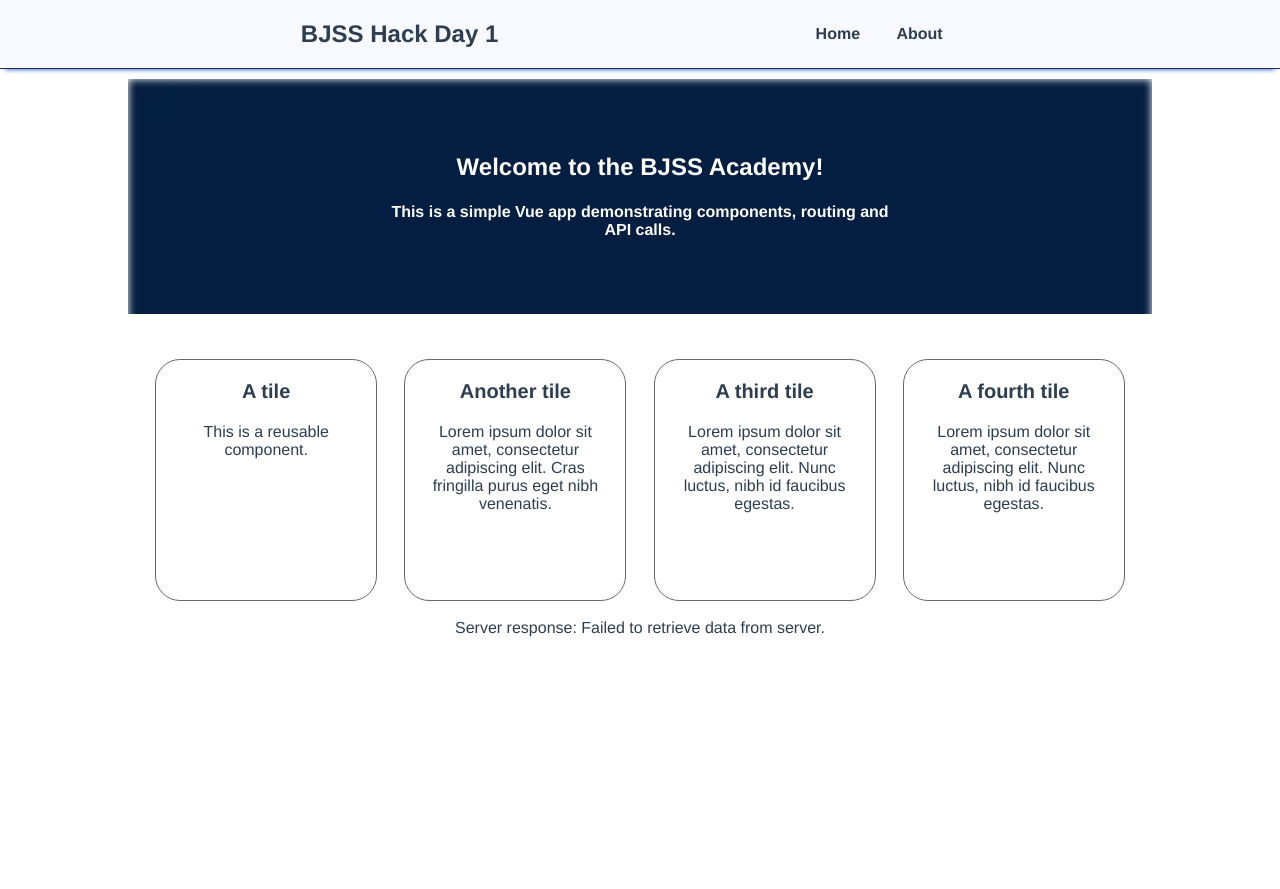
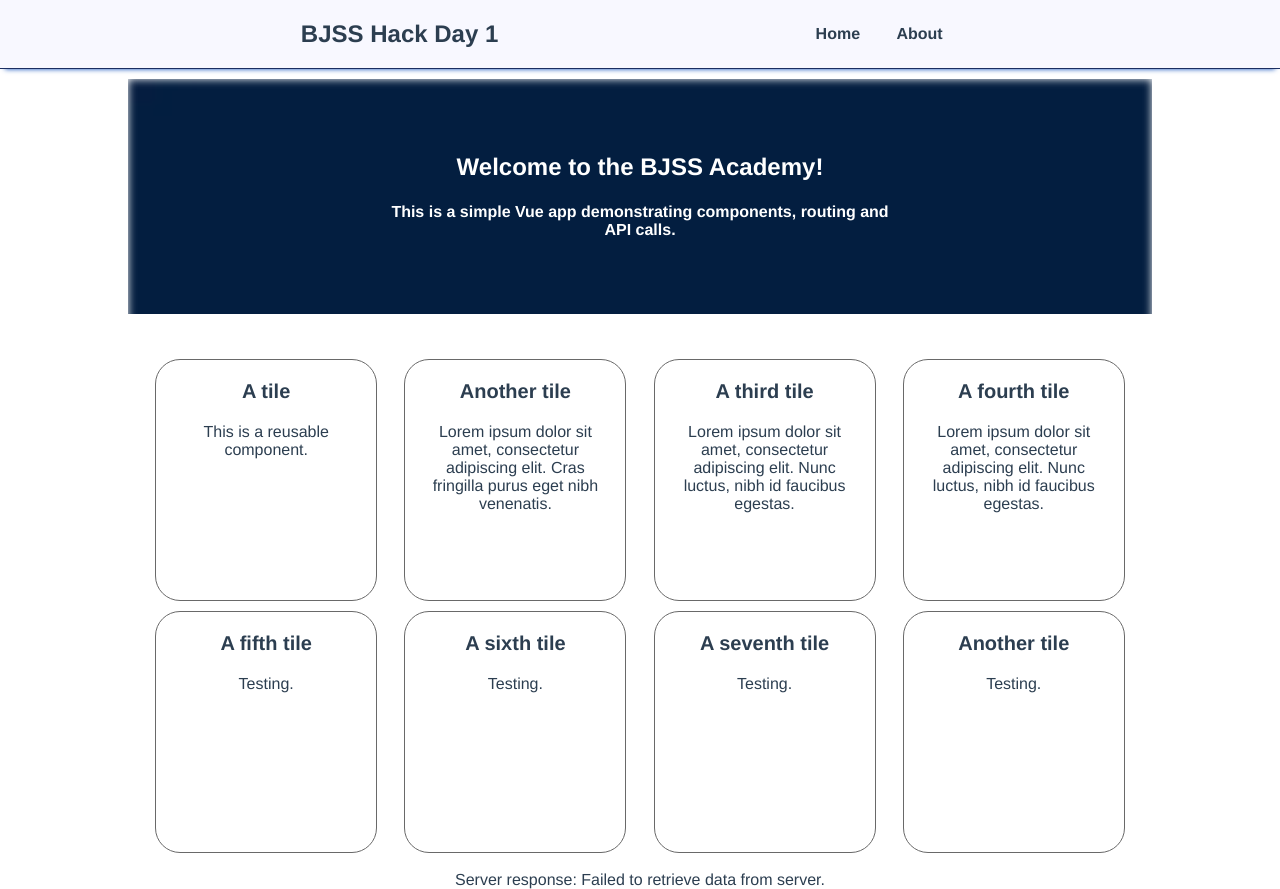
Before and after one commit to PhilAldridge/Academy-PhotoApp, a Nuxt app: page / in a window 1280 px wide. Before the commit the page ends 800 px from the top, so only its background shows below. Built offline with nearby package versions, Linux system fonts and the light colour scheme; no server answers.

Commit message:
added more picture tiles

```diff
--- a/pages/index.vue
+++ b/pages/index.vue
@@ -42,6 +42,23 @@ export default {
           title: "A fourth tile",
           text: "Lorem ipsum dolor sit amet, consectetur adipiscing elit. Nunc luctus, nibh id faucibus egestas.",
         },
+        {
+          title: "A fifth tile",
+          text: "Testing.",
+        },
+        {
+          title: "A sixth tile",
+          text: "Testing.",
+        },
+        {
+          title: "A seventh tile",
+          text: "Testing.",
+        },
+        {
+          title: "Another tile",
+          text: "Testing.",
+        },
+
       ],
       apiResponse: "",
     };
```
